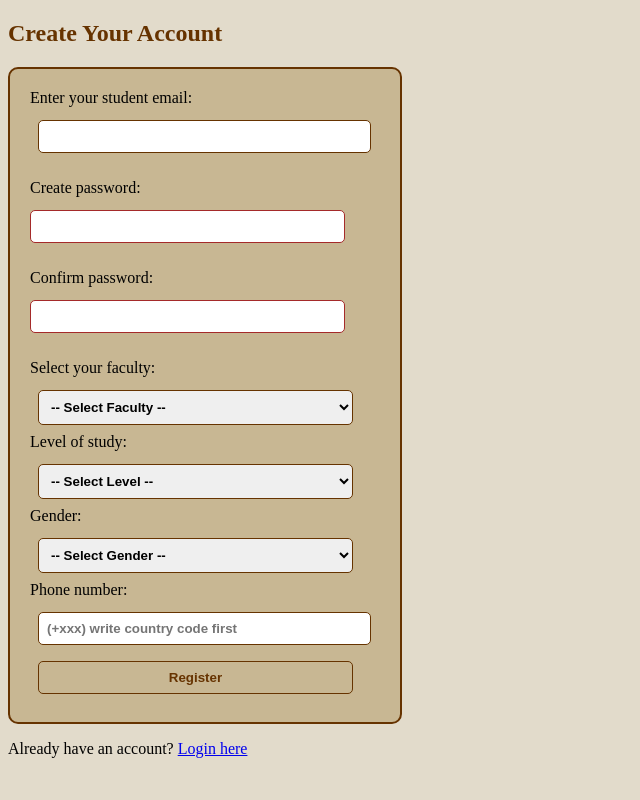
After one commit to fatimaabubaker09/miniITproject, a Flask app: page /register in a window 1280 px wide. The commit adds this page. Shown: the whole page, without its empty margins (0-640 px from the left). Run offline with Flask 3, Linux system fonts and the light colour scheme.

Commit message:
Update profile and login pages with saving preference

```diff
--- a/app.py
+++ b/app.py
@@ -1,9 +1,24 @@
-from flask import Flask, render_template, request, redirect, url_for
+from flask import Flask, render_template, request, redirect, url_for, session
+import json
+import os
 
 app = Flask(__name__)
+app.secret_key = "supersecretkey"
 
-# to store registered users
-users = {}
+USER_FILE = "users.json"
+
+
+if os.path.exists(USER_FILE):
+    with open(USER_FILE, "r") as f:
+        users = json.load(f)
+else:
+    users = {}
+
+login_attempts = {}
+
+def save_users():
+    with open(USER_FILE, "w") as f:
+        json.dump(users, f)
 
 @app.route("/")
 def home():
@@ -11,42 +26,84 @@ def home():
 
 @app.route("/login", methods=["GET", "POST"])
 def login():
-    error = None
     if request.method == "POST":
-        student_email = request.form["username"]
+        username = request.form["username"]
         password = request.form["password"]
 
-        if student_email in users:
-            if users[student_email] == password:
+        if username in users:
+            if username not in login_attempts:
+                login_attempts[username] = 0
+
+            stored = users[username]
+            real_password = stored if isinstance(stored, str) else stored.get("password")
+
+            if real_password == password:
+                login_attempts[username] = 0
+                session["username"] = username
                 return redirect(url_for("profile"))
             else:
-                error = "Incorrect password!"
+                login_attempts[username] += 1
+                if login_attempts[username] >= 3:
+                    return '''
+                        Can't remember your password?
+                        <a href="/forget">Click Forget Password</a>
+                    '''
+                return f"Incorrect password! Attempt {login_attempts[username]} of 3"
         else:
-            error = "You don’t have an account, try creating a new account."
+            return redirect(url_for("register"))
 
-    return render_template("profile.html", error=error)
+    return render_template("profile.html")
 
-@app.route("/profile")
+
+@app.route("/profile", methods=["GET", "POST"])
 def profile():
-    return "<h1>Welcome to your profile page!</h1>"
+    username = session.get("username")
 
-# REGISTER PAGE
+    if not username:
+        return redirect(url_for("login"))
+
+    if request.method == "POST":
+        nickname = request.form.get("nickname")
+        workouts = request.form.getlist("workouts")
+        times = request.form.getlist("times")
+
+        users[username] = {
+            "password": users[username] if isinstance(users[username], str) else users[username]["password"],
+            "nickname": nickname,
+            "workouts": workouts,
+            "times": times
+        }
+        save_users()
+        return redirect(url_for("profile"))
+
+    user_profile = users.get(username, {})
+    return render_template("login.html", user=user_profile)
+
+
 @app.route("/register", methods=["GET", "POST"])
 def register():
     if request.method == "POST":
-        student_email = request.form["username"]
+        username = request.form["username"]
         password = request.form["password"]
 
-        if student_email in users:
+        if username in users:
             return "User already exists!"
-        users[student_email] = password
+
+        users[username] = password
+        save_users()
+        login_attempts[username] = 0
         return redirect(url_for("login"))
 
     return render_template("register.html")
 
 @app.route("/logout")
 def logout():
+    session.pop("username", None)
     return redirect(url_for("login"))
+
+@app.route("/forget")
+def forget():
+    return render_template("forget.html")
 
 if __name__ == "__main__":
     app.run(debug=True)
--- /dev/null
+++ b/templates/register.html
@@ -0,0 +1,66 @@
+<!DOCTYPE html>
+<html lang="en">
+<head>
+    <meta charset="UTF-8">
+    <meta name="viewport" content="width=device-width, initial-scale=1.0">
+    <title>Register</title>
+    <link rel="stylesheet" href="{{ url_for('static', filename='style.css') }}">
+    <link href="../../fitfriend/templates/static/style.css" rel="stylesheet" type="text/css">
+    </head>
+<body>
+    <div class="container">
+        <h2>Create Your Account</h2>
+        <form method="POST" action="{{ url_for('register') }}">
+  <label for="username">Enter your student email:</label>
+  <input type="email" id="username" name="username" required><br><br>
+
+  <label for="password">Create password:</label>
+  <input type="password" id="password" name="password" required><br><br>
+
+  <label for="confirm_password">Confirm password:</label>
+  <input type="password" id="confirm_password" name="confirm_password" required><br><br>
+
+            <label for="faculty">Select your faculty:</label>
+            <select id="faculty" name="faculty" required>
+                <option value="">-- Select Faculty --</option>
+                <option value="FCI">FCI - Faculty of Computing and Informatics</option>
+                <option value="FCM">FCM - Faculty of Creative Multimedia</option>
+                <option value="FOM">FOM - Faculty of Management</option>
+                <option value="FCA">FCA - Faculty of Cinematic Arts</option>
+                <option value="FOL">FOL - Faculty of Law</option>
+                <option value="FOE">FOE - Faculty of Engineering</option>
+                <option value="FIT">FIT - Faculty of Information Science and Technology</option>
+                <option value="FOB">FOB - Faculty of Business</option>
+            </select>
+
+
+            <label for="level">Level of study:</label>
+            <select id="level" name="level" required>
+                <option value="">-- Select Level --</option>
+                <option value="Foundation">Foundation</option>
+                <option value="Diploma">Diploma</option>
+                <option value="Bachelors">Bachelors Degree</option>
+                <option value="Postgraduate">Postgraduate</option>
+            </select>
+
+
+            <label for="gender">Gender:</label>
+            <select id="gender" name="gender" required>
+                <option value="">-- Select Gender --</option>
+                <option value="Female">Female</option>
+                <option value="Male">Male</option>
+                <option value="Prefer not to say">Prefer not to say</option>
+            </select>
+
+
+            <label for="phone">Phone number:</label>
+            <input type="tel" id="phone" name="phone" placeholder="(+xxx) write country code first" required>
+
+
+            <button type="submit">Register</button>
+        </form>
+
+        <p>Already have an account? <a href="{{ url_for('login') }}">Login here</a></p>
+    </div>
+</body>
+</html>
```
Also changed, not shown: templates/forget.html (added, +14 -0 lines), templates/login.html (+40 -44 lines), templates/profile.html (+19 -15 lines).
